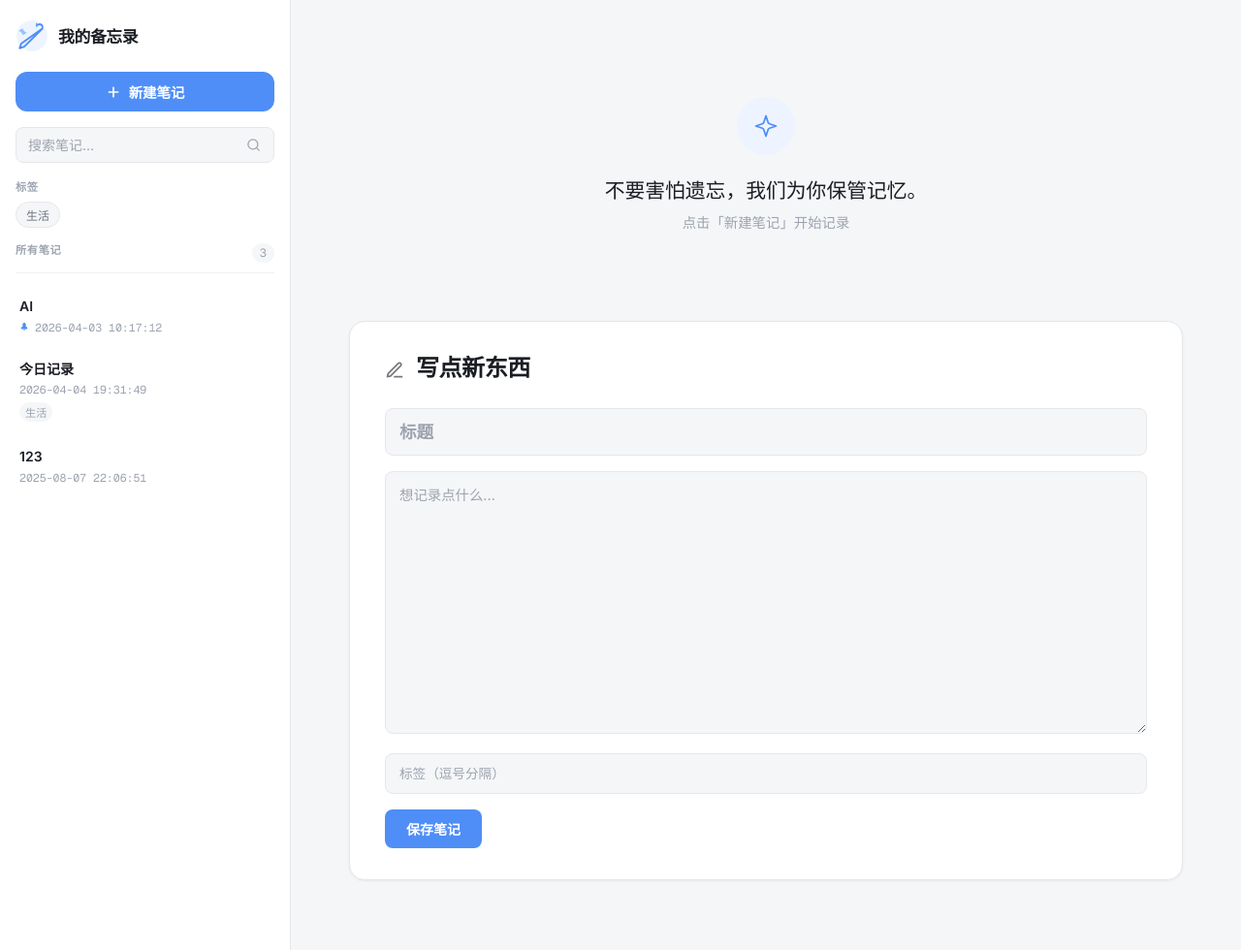
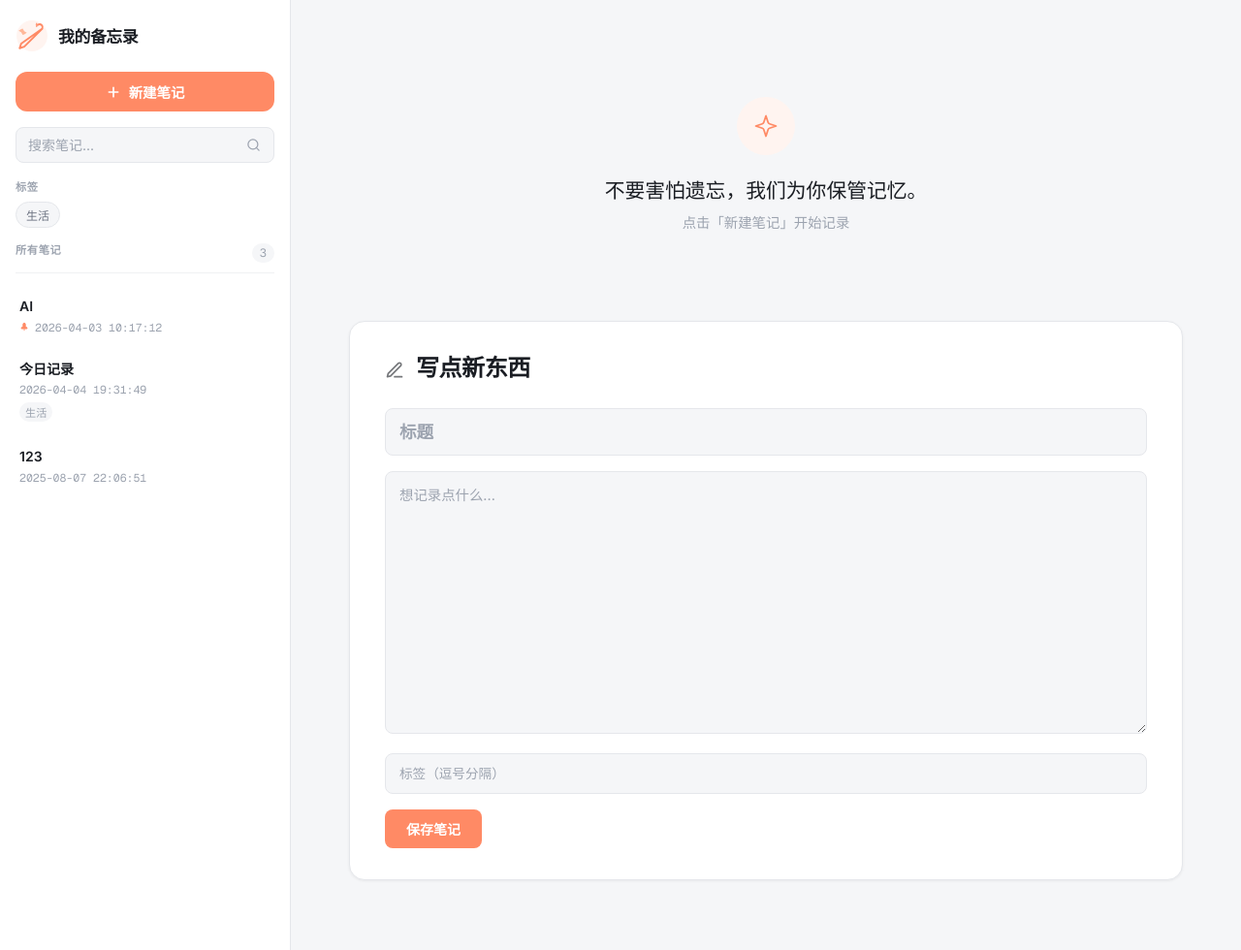
Before and after one commit to qrx-joe/note, a Flask app: page / in a window 1280 px wide. Shown: the whole page at 97% size. Run offline with Flask 3, Linux system fonts and the light colour scheme; some libraries are stand-ins or nearby versions.

Commit message:
style: 主题色回归暖橙Peach (#FF8A65)

```diff
--- a/static/style.css
+++ b/static/style.css
@@ -4,10 +4,10 @@
 :root {
     --bg-base: #F5F6F8;
     --bg-surface: #FFFFFF;
-    --accent: #4F8EF7;
-    --accent-hover: #3A7AE8;
-    --accent-light: #EEF4FF;
-    --accent-border: #C7DCFF;
+    --accent: #FF8A65;
+    --accent-hover: #FF7A50;
+    --accent-light: #FFF4F0;
+    --accent-border: #FFD4C4;
     --text-primary: #1A1D23;
     --text-secondary: #6B7280;
     --text-muted: #9CA3AF;
@@ -112,7 +112,7 @@ body {
 .btn-new-note:hover {
     background: var(--accent-hover);
     transform: translateY(-1px);
-    box-shadow: 0 4px 12px rgba(79, 142, 247, 0.35);
+    box-shadow: 0 4px 12px rgba(255, 138, 101, 0.35);
 }
 
 /* 搜索 */
@@ -559,7 +559,7 @@ body {
 .btn-primary:hover {
     background: var(--accent-hover);
     transform: translateY(-1px);
-    box-shadow: 0 4px 12px rgba(79, 142, 247, 0.35);
+    box-shadow: 0 4px 12px rgba(255, 138, 101, 0.35);
 }
 
 .btn-secondary {
--- a/templates/index.html
+++ b/templates/index.html
@@ -18,13 +18,13 @@
 <div class="sidebar-logo">
                 <svg class="logo-icon" xmlns="http://www.w3.org/2000/svg" viewBox="0 0 32 32" fill="none">
                     <!-- 背景圆 -->
-                    <circle cx="16" cy="16" r="15" fill="#EEF4FF"/>
+                    <circle cx="16" cy="16" r="15" fill="#FFF4F0"/>
                     <!-- 钢笔主体 -->
-                    <path d="M22 5a3 3 0 0 1 4 4L8.5 26.5 4 28l1.5-4.5L26 9" stroke="#4F8EF7" stroke-width="1.8" stroke-linecap="round" stroke-linejoin="round"/>
+                    <path d="M22 5a3 3 0 0 1 4 4L8.5 26.5 4 28l1.5-4.5L26 9" stroke="#FF8A65" stroke-width="1.8" stroke-linecap="round" stroke-linejoin="round"/>
                     <!-- 笔尖内衬 -->
-                    <path d="M20.5 7.5 21 6l1.5-.5L21 5l-.5-1.5L20 5Z" fill="#4F8EF7" stroke="#4F8EF7" stroke-width="0.5"/>
+                    <path d="M20.5 7.5 21 6l1.5-.5L21 5l-.5-1.5L20 5Z" fill="#FF8A65" stroke="#FF8A65" stroke-width="0.5"/>
                     <!-- 星辰点缀 -->
-                    <path d="M7 9l1.5 2.5 2.5 1.5-2.5 1.5L7 15l-1.5-2.5L3 11l2.5-1.5Z" fill="#93C5FD" stroke="none"/>
+                    <path d="M7 9l1.5 2.5 2.5 1.5-2.5 1.5L7 15l-1.5-2.5L3 11l2.5-1.5Z" fill="#FFB899" stroke="none"/>
                 </svg>
                 <span class="logo-text">我的备忘录</span>
             </div>
```
